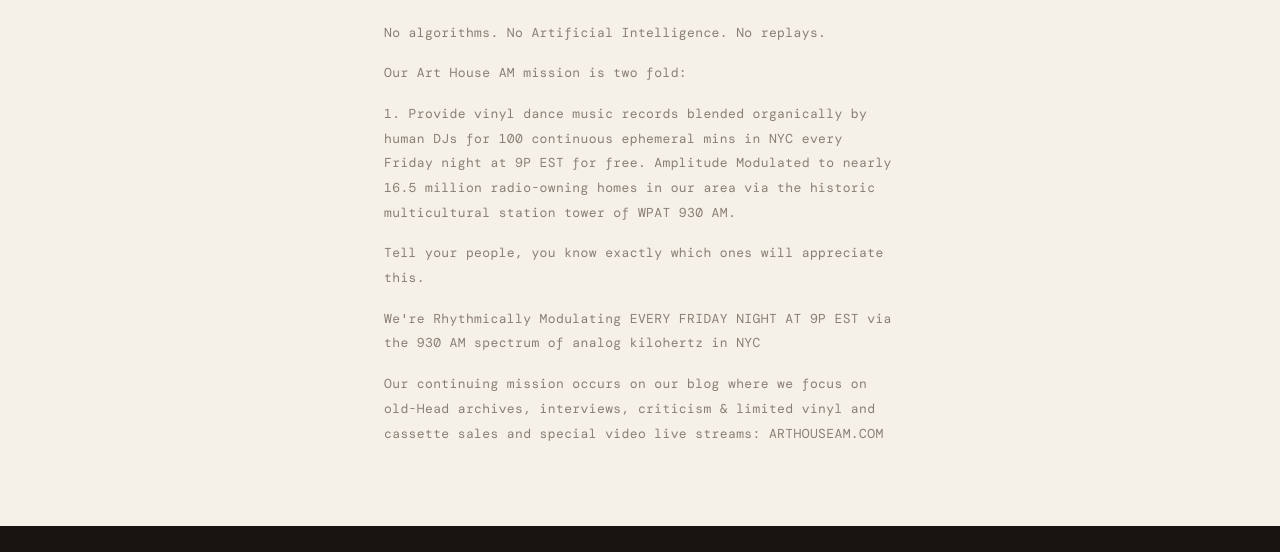
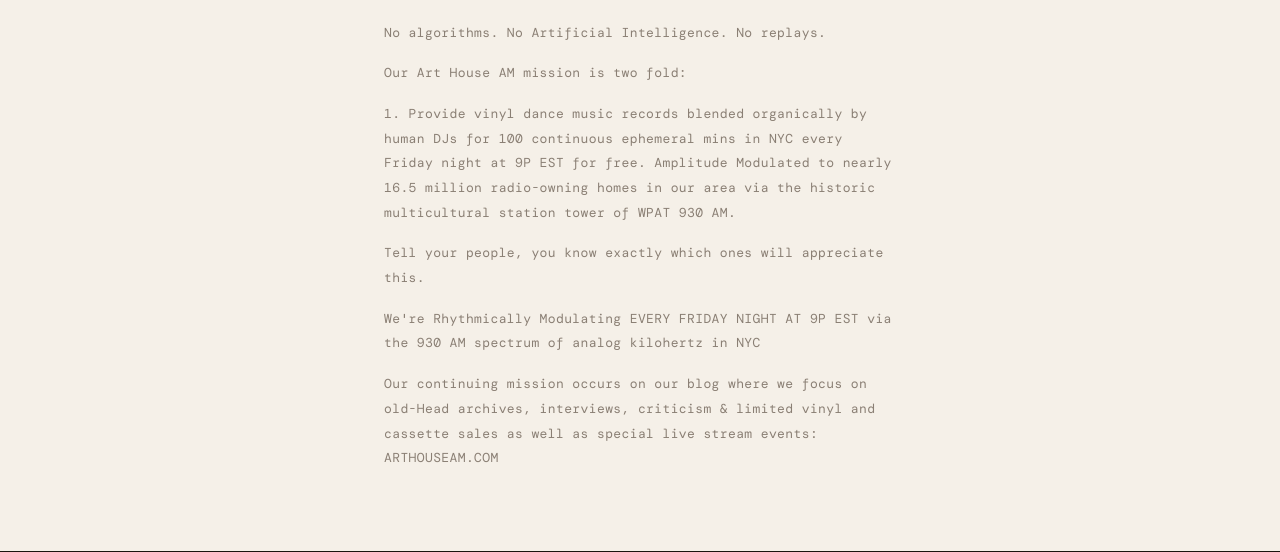
Before and after one commit to NFTvParty/arthouseam, a website: page index.html in a window 1280 px wide. Shown: the part 1055-1607 px from the top of the page. Drawn offline with nearby package versions, Linux system fonts and the light colour scheme; a web font is replaced by a local one.

Commit message:
Update index.html

```diff
--- a/index.html
+++ b/index.html
@@ -327,7 +327,7 @@
               <p>1. Provide vinyl dance music records blended organically by human DJs for 100 continuous ephemeral mins in NYC every Friday night at 9P EST for free. Amplitude Modulated to nearly 16.5 million radio-owning homes in our area via the historic multicultural station tower of WPAT 930 AM.</p>
               <p>Tell your people, you know exactly which ones will appreciate this.</p>
               <p>We're Rhythmically Modulating EVERY FRIDAY NIGHT AT 9P EST via the 930 AM spectrum of analog kilohertz in NYC</p>
-              <p>Our continuing mission occurs on our blog where we focus on old-Head archives, interviews, criticism &amp; limited vinyl and cassette sales and special video live streams: ARTHOUSEAM.COM</p>
+              <p>Our continuing mission occurs on our blog where we focus on old-Head archives, interviews, criticism &amp; limited vinyl and cassette sales as well as special live stream events: ARTHOUSEAM.COM</p>
         </div>
     </section>
 
```
